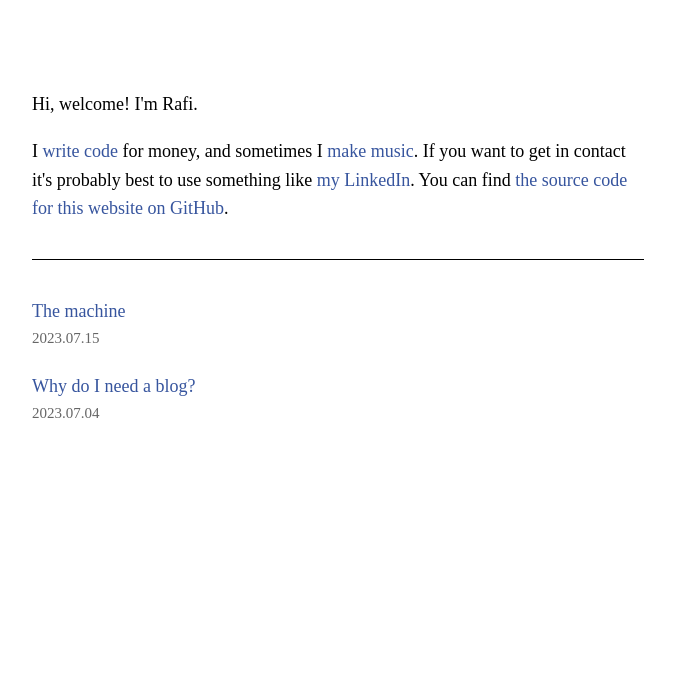
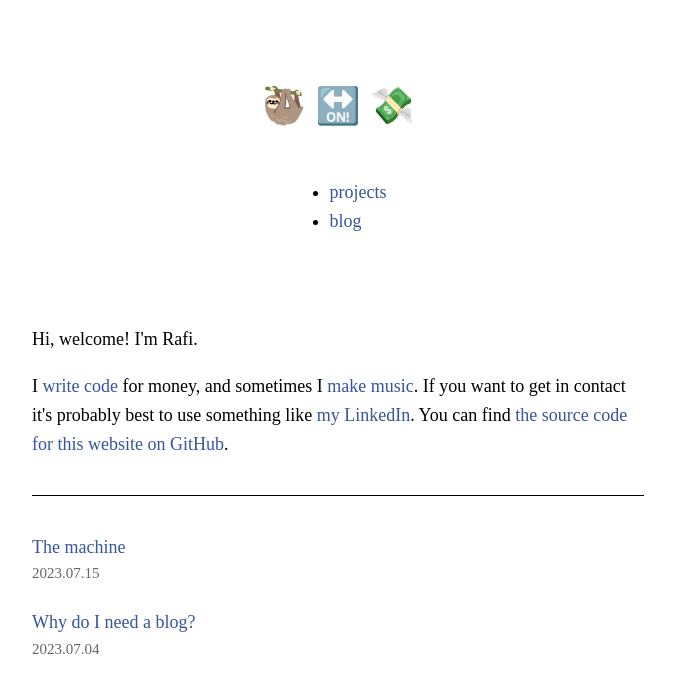
Before and after one commit to rgildiaz/blog, a Next.js app: page / in a window 1280 px wide. Shown: the top 692 px of the page, without its empty margins (302-977 px from the left). Built offline with nearby package versions, Linux system fonts and the light colour scheme.

Commit message:
feat(layout): create <Header />

```diff
--- a/components/layout.js
+++ b/components/layout.js
@@ -3,6 +3,26 @@ import styles from "./layout.module.css";
 import Link from "next/link";
 
 export const siteTitle = "Rafi's blog";
+
+function Header() {
+  return (
+    <header className={styles.header}>
+      <h1>
+        <Link href="/">🦥 🔛 💸</Link>
+      </h1>
+      <nav className={styles.nav}>
+        <ul>
+          <li>
+            <Link href="/projects">projects</Link>
+          </li>
+          <li>
+            <Link href="/posts">blog</Link>
+          </li>
+        </ul>
+      </nav>
+    </header>
+  );
+}
 
 export default function Layout({ children, home }) {
   return (
@@ -13,12 +33,8 @@ export default function Layout({ children, home }) {
         <meta name="og:title" content={siteTitle} />
         <meta name="twitter:card" content="summary_large_image" />
       </Head>
+      <Header />
       <main>{children}</main>
-      {!home && (
-        <div className={styles.backToHome}>
-          <Link href="/">... go home</Link>
-        </div>
-      )}
     </div>
   );
 }
```
